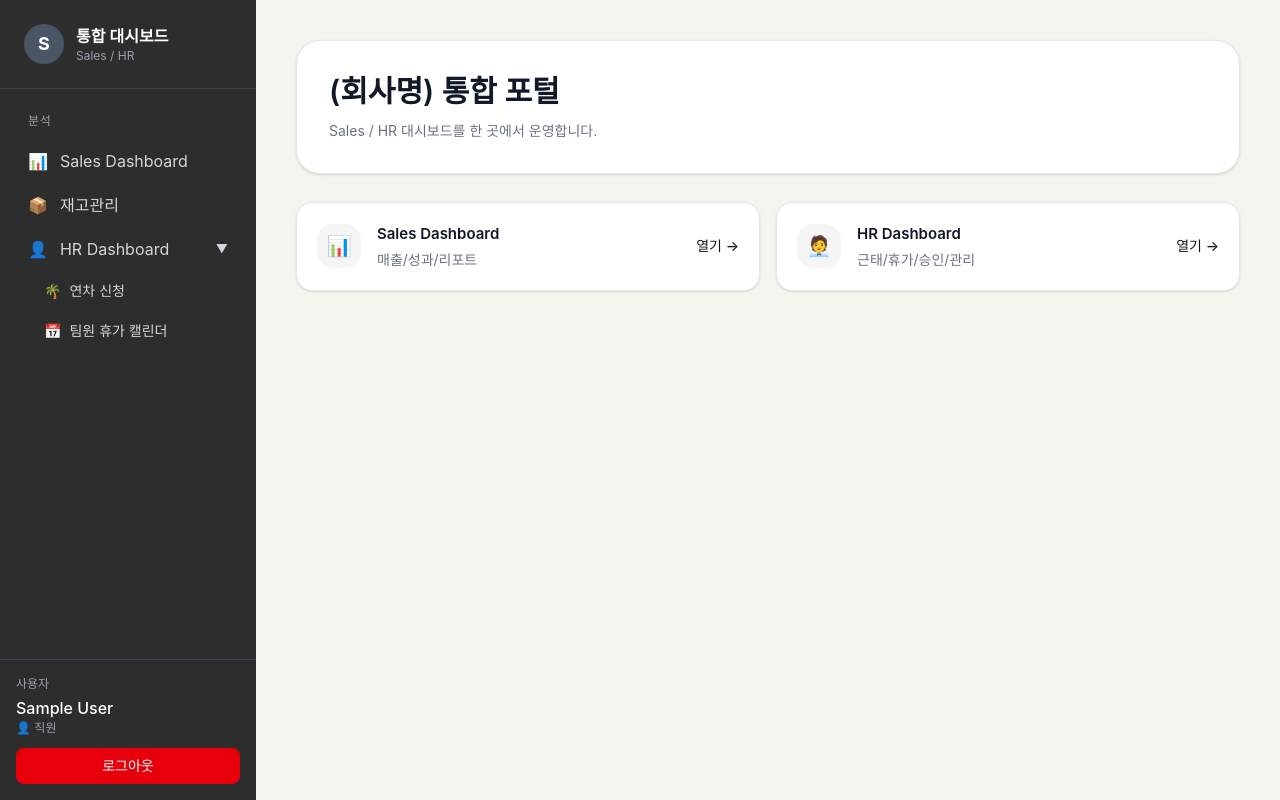
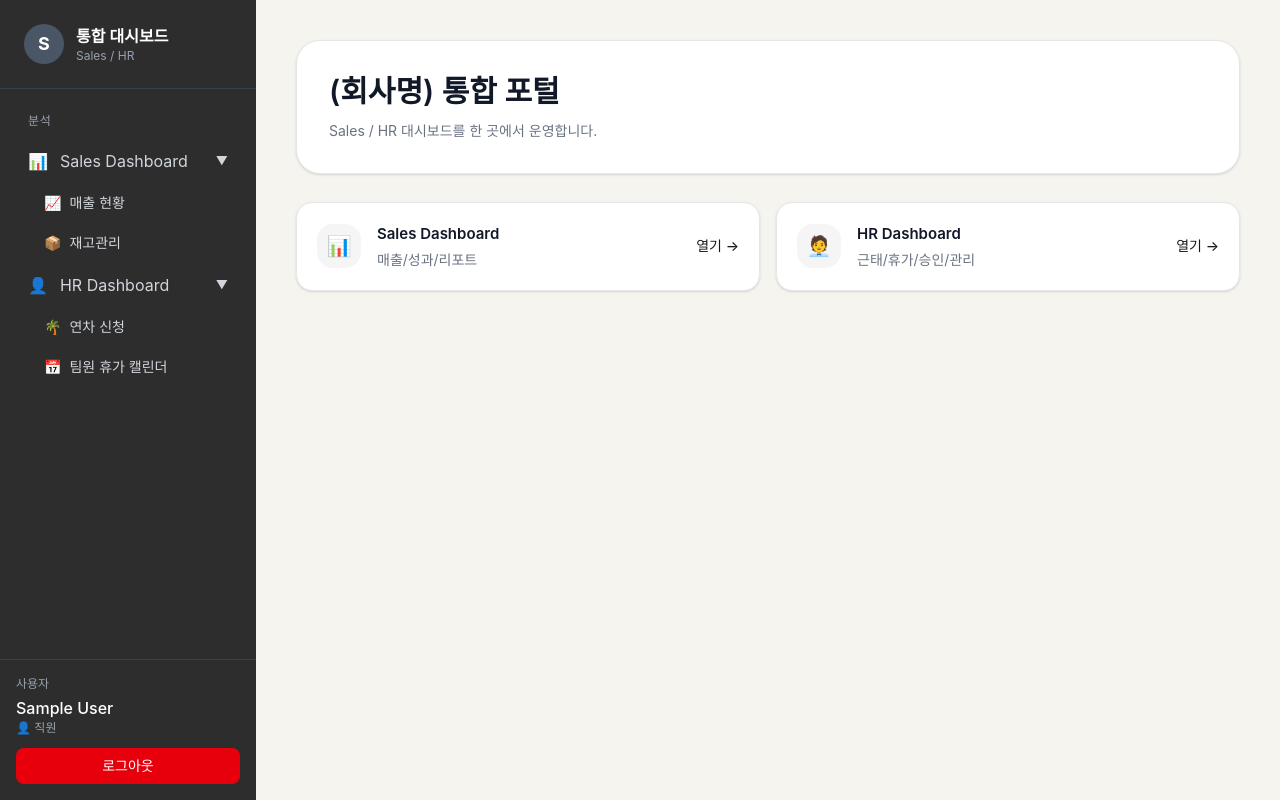
Before and after one commit to namucompanyai-afk/namu-dashboard-new, a Next.js app: page / in a window 1280 px wide. Built offline with nearby package versions, Linux system fonts and the light colour scheme; sample sign-in values are in the browser's storage; a web font is replaced by a local one.

Commit message:
Update Sidebar.tsx

```diff
--- a/components/Sidebar.tsx
+++ b/components/Sidebar.tsx
@@ -7,6 +7,7 @@ import { usePathname, useRouter } from 'next/navigation';
 export default function Sidebar() {
   const pathname = usePathname();
   const router = useRouter();
+  const [isSalesOpen, setIsSalesOpen] = useState(true);
   const [isHROpen, setIsHROpen] = useState(true);
   const [userRole, setUserRole] = useState<string | null>(null);
   const [userName, setUserName] = useState<string>('');
@@ -52,16 +53,30 @@ export default function Sidebar() {
         <div className="space-y-1">
           <div className="text-xs text-gray-400 px-3 py-2 uppercase tracking-wider">분석</div>
 
-          <Link href="/sales" className={'flex items-center gap-3 px-3 py-2 rounded-lg transition-colors ' + (isActive('/sales') ? 'bg-gray-700 text-white' : 'text-gray-300 hover:bg-gray-700')}>
-            <span>📊</span>
-            <span>Sales Dashboard</span>
-          </Link>
+          {/* Sales Dashboard 드롭다운 */}
+          <div>
+            <button onClick={() => setIsSalesOpen(!isSalesOpen)} className={'w-full flex items-center gap-3 px-3 py-2 rounded-lg transition-colors ' + (pathname.startsWith('/sales') || isActive('/inventory') ? 'bg-gray-700 text-white' : 'text-gray-300 hover:bg-gray-700')}>
+              <span>📊</span>
+              <span className="flex-1 text-left">Sales Dashboard</span>
+              <span className="text-xs">{isSalesOpen ? '▼' : '▶'}</span>
+            </button>
 
-          <Link href="/inventory" className={'flex items-center gap-3 px-3 py-2 rounded-lg transition-colors ' + (isActive('/inventory') ? 'bg-gray-700 text-white' : 'text-gray-300 hover:bg-gray-700')}>
-            <span>📦</span>
-            <span>재고관리</span>
-          </Link>
+            {isSalesOpen && (
+              <div className="ml-4 mt-1 space-y-1">
+                <Link href="/sales" className={'flex items-center gap-2 px-3 py-2 rounded-lg text-sm transition-colors ' + (isActive('/sales') ? 'bg-gray-700 text-white' : 'text-gray-300 hover:bg-gray-700')}>
+                  <span>📈</span>
+                  <span>매출 현황</span>
+                </Link>
 
+                <Link href="/inventory" className={'flex items-center gap-2 px-3 py-2 rounded-lg text-sm transition-colors ' + (isActive('/inventory') ? 'bg-gray-700 text-white' : 'text-gray-300 hover:bg-gray-700')}>
+                  <span>📦</span>
+                  <span>재고관리</span>
+                </Link>
+              </div>
+            )}
+          </div>
+
+          {/* HR Dashboard 드롭다운 */}
           <div>
             <button onClick={() => setIsHROpen(!isHROpen)} className={'w-full flex items-center gap-3 px-3 py-2 rounded-lg transition-colors ' + (pathname.startsWith('/hr') ? 'bg-gray-700 text-white' : 'text-gray-300 hover:bg-gray-700')}>
               <span>👤</span>
```
